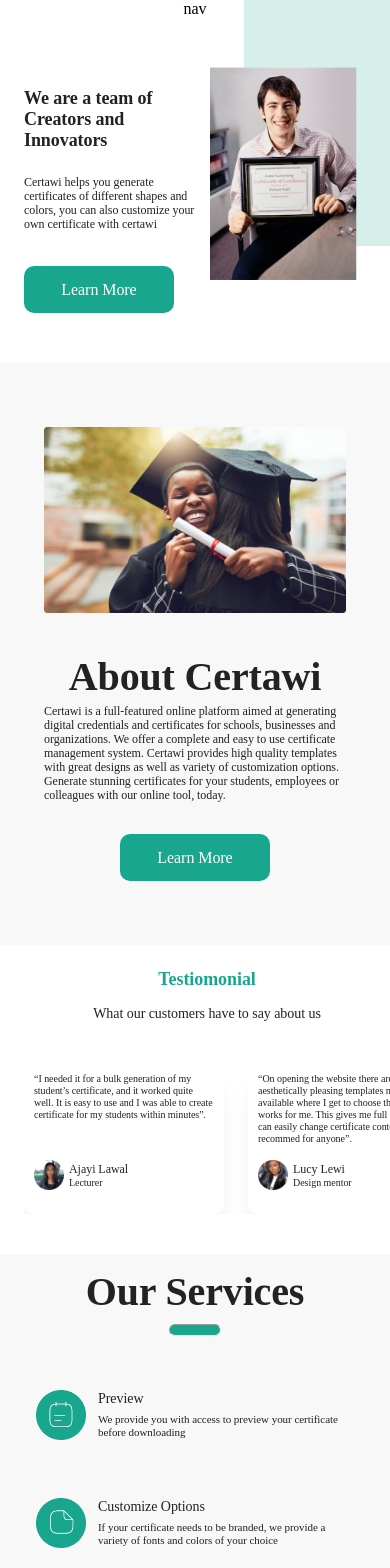
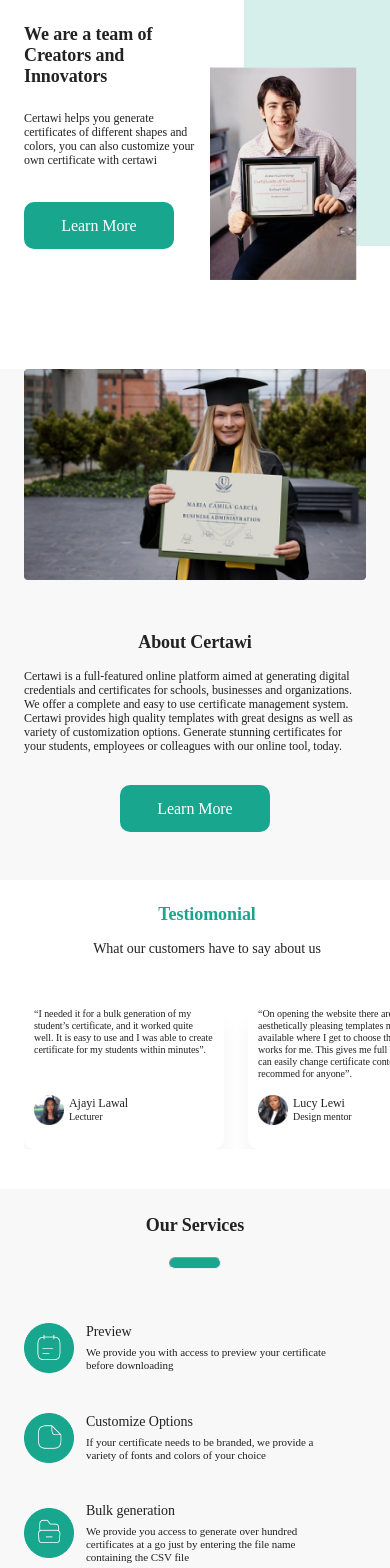
Before and after one commit to workshopapps/certificategenerator.web, a React (Create React App) app: page /aboutUs in a window 390 px wide. Shown: the top 1568 px of the page. Built offline with nearby package versions, Linux system fonts and the light colour scheme.

Commit message:
padding adjustment

```diff
--- a/src/Component/AboutUs/aboutUs.style.scss
+++ b/src/Component/AboutUs/aboutUs.style.scss
@@ -194,13 +194,12 @@
     padding: 68px 0 84px;
     display: grid;
     grid-template-columns: 1fr 1fr;
-    gap: 48px;
 }
 .aboutServiceCard{
     display: flex;
-    gap: 24px;
+    gap: 48px;
     align-items: center;
-    padding: 24px;
+    padding:24px 24px 24px 0;
 }
 .aboutServiceCardT h5{
     padding-top: 14px;
@@ -326,6 +325,9 @@
     .aboutServiceS {
         padding: 33px 0 59px;
     }
+    .aboutServiceCard{
+        padding: 12px 24px 12px 0;
+    }
     .aboutServiceCard img{
         height: 50px;
         width: 50px;
@@ -368,30 +370,23 @@
         height: 380px;
         width: 300px;
     }
-}
     // sevice
     .aboutServiceS {
         gap: 16px;
     }
     .aboutServiceCard{
         gap: 12px;
-        padding: 12px;
     }
-
+}
 
 // mobile screen
 @media screen and (max-width:600px) {
     h1,
-    h2{
+    h2,
+    h3{
         font-size: 18px;
         line-height: 21px;
         }
-
-    h3 {
-        font-weight: 700;
-        line-height: 23px;
-        }
-
     h4 {
         font-size: 12px;
         line-height: 14px;
@@ -423,8 +418,7 @@
         padding: 0 24px;
         }
     .aboutHeroL {
-       // width: 40%;
-        padding: 24px 0 50px;
+        padding: 24px 0 148px;
         }
     .aboutHeroR img {
         height: 320px;
@@ -434,6 +428,7 @@
     .aboutAbout {
         display: flex;
         flex-direction: column;
+        padding: 0 24px 48px;
         gap: 48px;
         }
     .aboutAboutD {
@@ -444,6 +439,7 @@
         width: 100%;
         height: 100%;
         }
+
     // value
     .aboutValue {
         padding: 24px 0 40px 24px;
@@ -491,7 +487,6 @@
     .aboutServiceS {
         padding: 34px 0;
         grid-template-columns: 1fr;
-        gap: 34px;
         }
     .aboutServiceCardT h4 {
         font-size: 14px;
@@ -522,6 +517,7 @@
 @media screen and (max-width: 480px) {
     .aboutHeroL {
             width: 50%;
+            padding: 24px 0 120px;
         }
         .aboutHeroR img {
             height: 280px;
@@ -531,6 +527,7 @@
 @media screen and (max-width: 380px) {
     .aboutHeroL {
         width: 45%;
+        padding: 24px 0 60px;
     }
     .aboutHeroR img {
         height: 240px;
--- a/src/Component/AboutUs/index.jsx
+++ b/src/Component/AboutUs/index.jsx
@@ -25,9 +25,9 @@
 const aboutUs = () => {
   return (
     <div className="about">
-      <div className="aboutNav">
+      {/* <div className="aboutNav">
         nav
-      </div>
+      </div> */}
 
       <div className="aboutHero">
         <div className="aboutHeroL">
@@ -42,7 +42,7 @@
 
       <div className="aboutAbout">
         <div className="aboutAboutImg">
-          <img src={Gallery1} alt="" />
+          <img src={Gallery2} alt="" />
         </div>
         <div className="aboutAboutD">
           <h3>About Certawi</h3>
@@ -149,9 +149,9 @@
           </div>
         </div>
 
-        <div className="aboutFooter">
+        {/* <div className="aboutFooter">
           footer
-        </div>
+        </div> */}
 
 
       <Outlet/>
```
